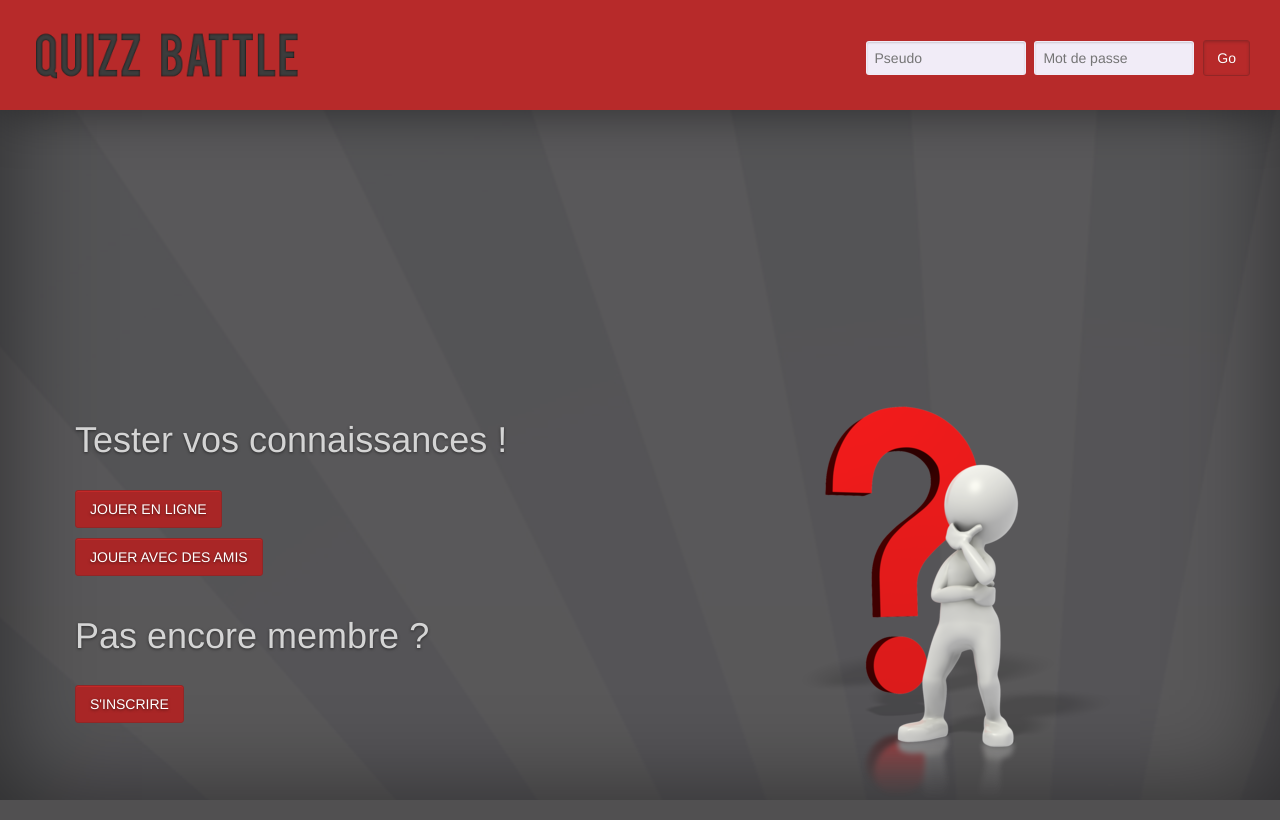
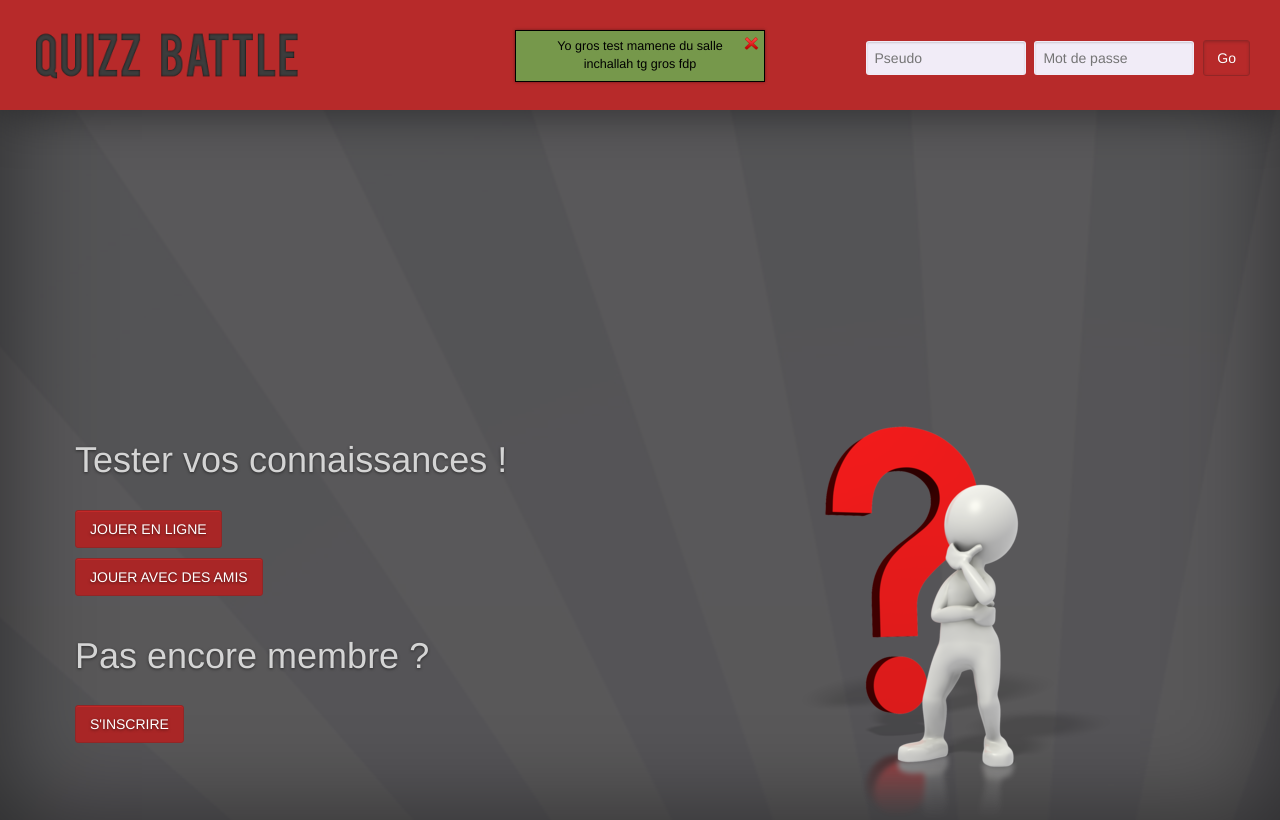
Before and after one commit to Anuswan91/quizz_battle, a PHP site: page / in a window 1280 px wide. Run offline with PHP 8.4, Linux system fonts and the light colour scheme; some libraries are stand-ins or nearby versions.

Commit message:
Ajout notification & structure index

```diff
--- a/css/style.css
+++ b/css/style.css
@@ -247,3 +247,47 @@ h1{
 .inner-cover{
     z-index: 1;
 }
+
+/*
+*Notif
+*/
+
+
+.div-info-base, .div-info-actif{
+    text-shadow: none;
+    border: 1px solid black;
+    padding: 7px 20px;
+    position: fixed;
+    z-index: 3;
+    box-shadow: 0px 0px 3px 0px rgba(0, 0, 0, 0.4);
+    margin:0;
+    text-align: center;
+    color: black;
+    font-size: 0.9em;
+    width: 250px;
+    left : 50%;
+    margin-left : -125px;
+}
+
+.div-info-base{
+    top: -100px;
+    transition: all 1s;
+}
+
+.div-info-actif{
+    top: 30px;
+    transition: all 1s;
+}
+
+.container-info{
+    display: inline-block;
+    /* reset container's center alignment */
+    text-align: left;
+}
+
+.img-info{
+    position: absolute;
+    right: 5px;
+    top: 5px;
+    cursor: pointer;
+}
--- a/index.php
+++ b/pages/index.php
@@ -1,34 +1,17 @@
-<!DOCTYPE html>
-<html lang="en">
-  <head>
-    <meta charset="utf-8">
-    <meta http-equiv="X-UA-Compatible" content="IE=edge">
-    <link rel="icon" href="../../favicon.ico">
-    <meta name="viewport" content="width=device-width, initial-scale=1">
-    <title>Quiz Battle</title>
-	<link href="bootstrap/css/bootstrap.min.css" rel="stylesheet">
-    <link href="css/style.css" rel="stylesheet">
+<?php
+    include '../includes/header.php';
+    include '../php/Notif.php';
+?>
 
-    <!-- HTML5 shim and Respond.js for IE8 support of HTML5 elements and media queries -->
-    <!-- WARNING: Respond.js doesn't work if you view the page via file:// -->
-    <!--[if lt IE 9]>
-      <script src="https://oss.maxcdn.com/html5shiv/3.7.3/html5shiv.min.js"></script>
-      <script src="https://oss.maxcdn.com/respond/1.4.2/respond.min.js"></script>
-    <![endif]-->
-  </head>
-
- <body>
-
-    <!-- jQuery (necessary for Bootstrap's JavaScript plugins) -->
-    <script src="https://ajax.googleapis.com/ajax/libs/jquery/1.12.4/jquery.min.js"></script>
-    <!-- Include all compiled plugins (below), or include individual files as needed -->
-    <script src="js/bootstrap.min.js"></script>
+<link href="../bootstrap/css/bootstrap.min.css" rel="stylesheet">
+<link href="../css/style.css" rel="stylesheet">
+<body>
   <div class="site-wrapper">
     <div class="site-wrapper-inner">
       <div class="cover-container">
         <div class="masthead clearfix">
           <div class="inner">
-            <img class="nav-logo" src="ressources/logo_quiz.png"/>
+            <img class="nav-logo" src="../ressources/logo_quiz.png"/>
             <form class="nav-login">
                 <input type="text" placeholder="Pseudo" name="username" class="login-text"/>
                 <input type="password" placeholder="Mot de passe" name="pseudo" class="login-text"/>
@@ -46,7 +29,7 @@
                     <a href="#" title="S'inscrire" class="btn-home">S'inscrire</a>
                 </div>
                 <div class="col-sm-6 col-home-right">
-                    <img class="img-home" src="ressources/think.png" />
+                    <img class="img-home" src="../ressources/think.png" />
                 </div>
             </div>
         </div>
@@ -55,7 +38,8 @@
   </div>
   <script src="https://ajax.googleapis.com/ajax/libs/jquery/1.12.4/jquery.min.js"></script>
   <script>window.jQuery || document.write('<script src="../../assets/js/vendor/jquery.min.js"><\/script>')</script>
-  <script src="../../dist/js/bootstrap.min.js"></script>
-  <script src="../../assets/js/ie10-viewport-bug-workaround.js"></script>
+  <?php
+    include '../includes/footer.php';
+  ?>
   </body>
 </html>
--- /dev/null
+++ b/php/Notif.php
@@ -0,0 +1,29 @@
+<div class="container-info">
+    <div class="div-info-base">
+        <span class="txt-info"></span>
+        <img class="img-info" onclick="closeInfoMsg();" height="15px" src="../ressources/close.png"/>
+    </div>
+</div>
+<script>
+    function closeInfoMsg(){
+        var info = document.getElementsByClassName('div-info-actif');
+        info[0].className = 'div-info-base';
+    }
+    function notif(chaine, codeColor = 1){
+        document.getElementsByClassName('txt-info')[0].innerHTML = chaine;
+        var color;
+        switch(codeColor) {
+            case 1:
+                color = 'rgba(90, 200, 90, 0.7)';
+                break;
+            case 2:
+                color = 'rgba(200, 90, 90, 0.7)';
+                break;
+            default:
+                color = 'rgba(90, 200, 90, 0.7)';
+        }
+        document.getElementsByClassName('div-info-base')[0].style.backgroundColor = color;
+        document.getElementsByClassName('div-info-base')[0].className = 'div-info-actif';
+    }
+    notif('Yo gros test mamene du salle inchallah tg gros fdp');
+</script>
```
Also changed, not shown: ressources/close.png (added).
